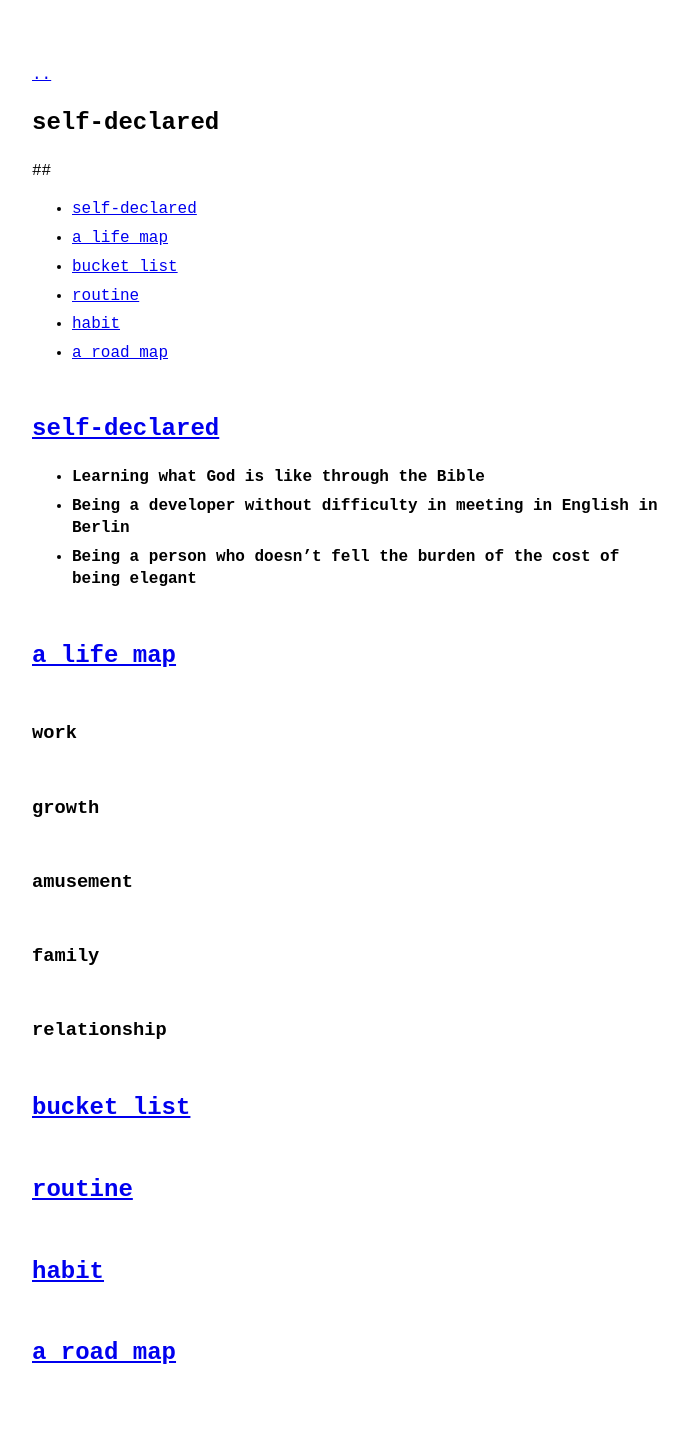
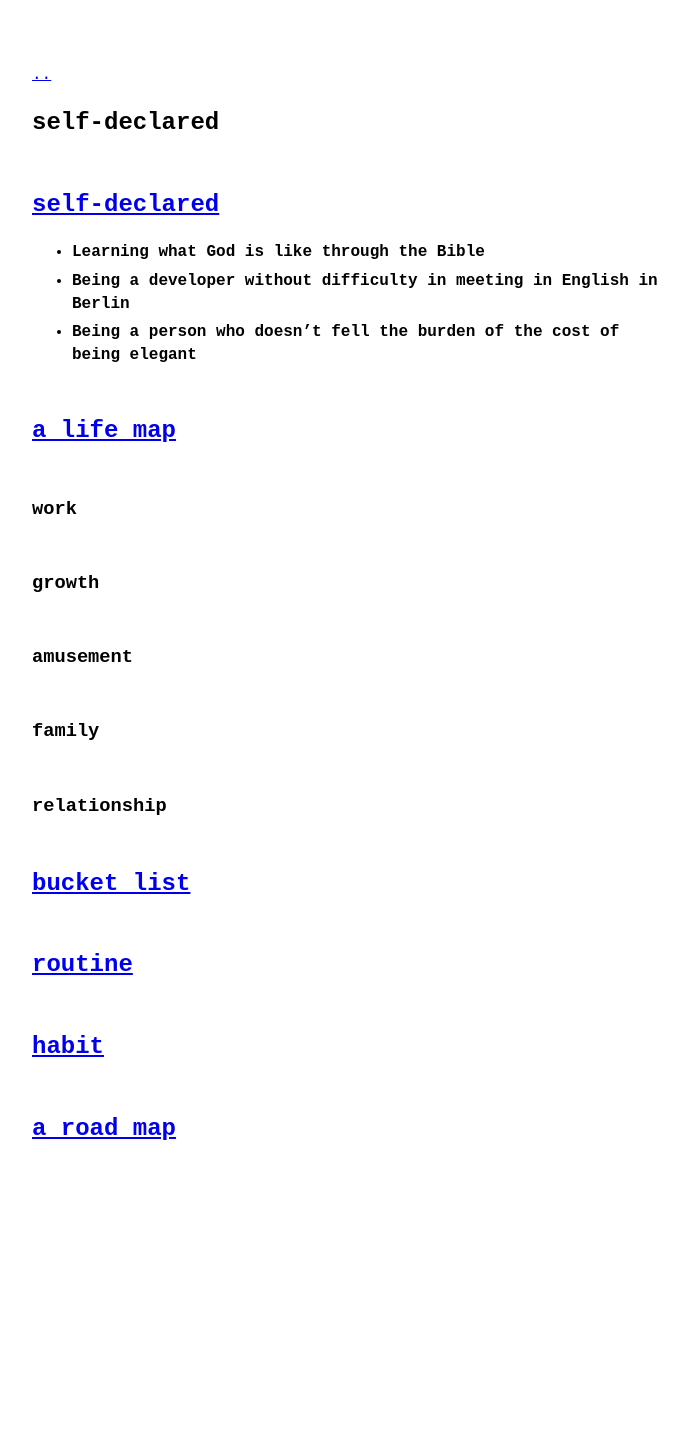
Before and after one commit to hanjicock/hanjicock.github.io, a Jekyll site: the page built from 202401Shuttlecock.md, in a window 1280 px wide. Shown: the whole page, without its empty margins (288-976 px from the left). Built offline with Jekyll 4.4.1, drawn with Linux system fonts in a browser that asks for light colours; our own code applies the rules of GitHub Pages for plain Markdown files; after the commit the page ends 1229 px from its top, so only the background shows below that.

Commit message:
2024-01-02 start git blog

```diff
--- a/202401Shuttlecock.md
+++ b/202401Shuttlecock.md
@@ -2,14 +2,6 @@
 layout: post
 category: goal
 ---
-
-##
-- [self-declared](#self-declared)
-- [a life map](#a-life-map)
-- [bucket list](#bucket-list)
-- [routine](#routine)
-- [habit](#habit)
-- [a road map](#a-road-map)
 
 ## [self-declared](#self-declared)
 - **Learning what God is like through the Bible**
```
